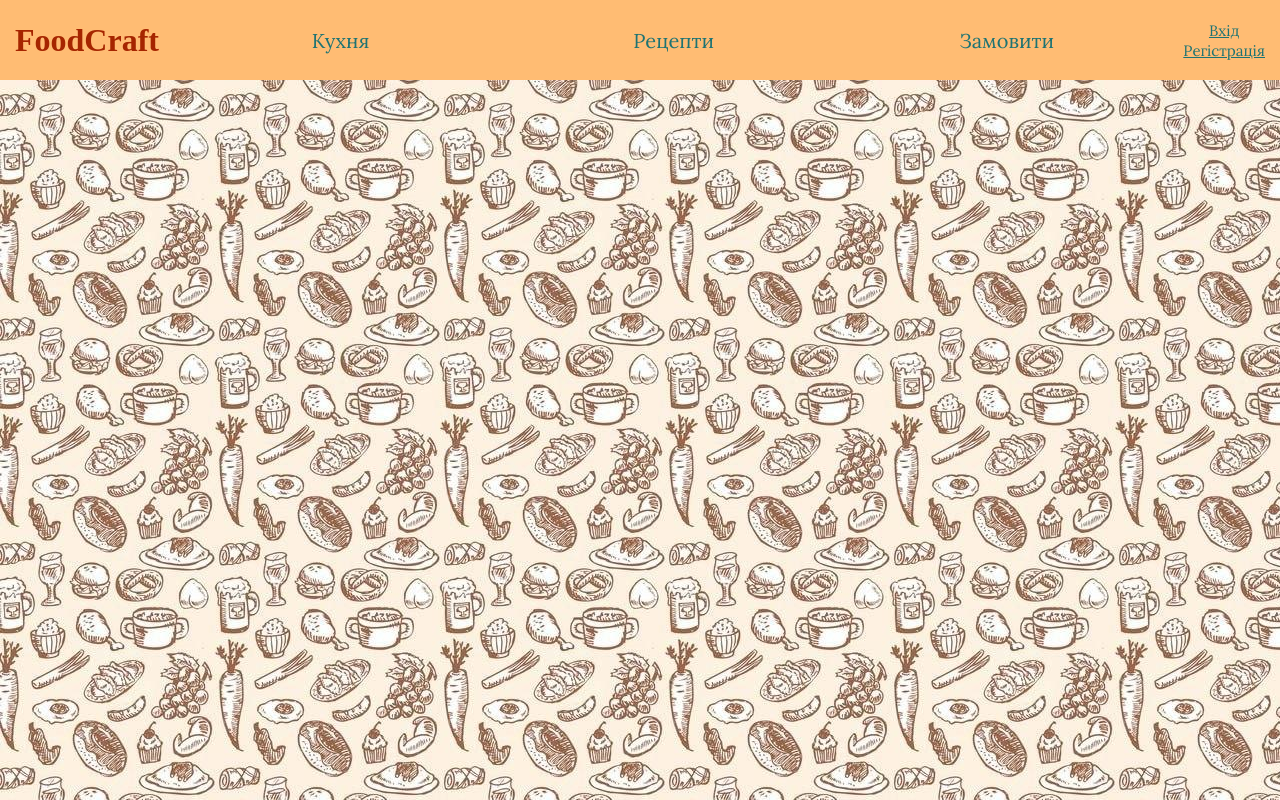
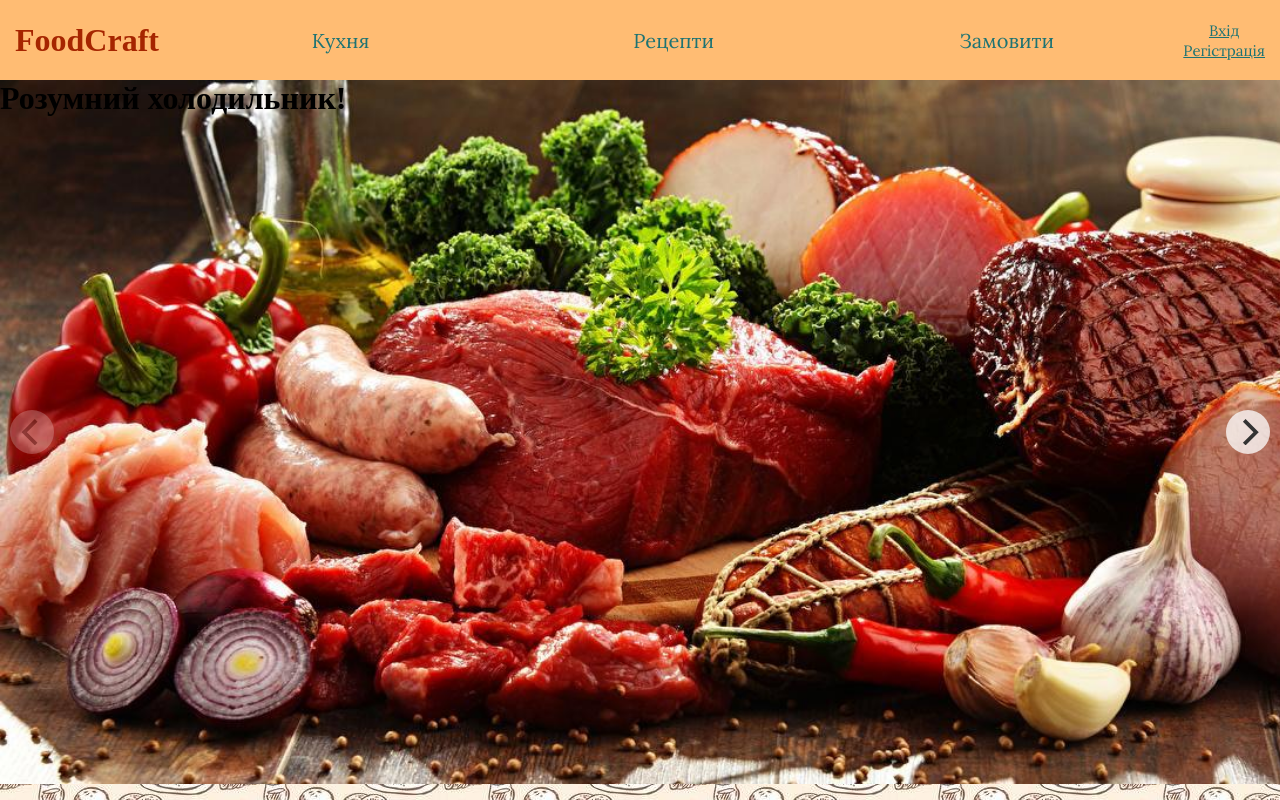
Before and after one commit to lanalobster/FoodCrafter, a PHP site: page / in a window 1280 px wide. Run offline with PHP 8.4, Linux system fonts and the light colour scheme; some web fonts are replaced.

Commit message:
Added slider

```diff
--- a/index.html
+++ b/index.html
@@ -6,6 +6,7 @@
     <link rel="stylesheet" type="text/css" href="style.css">
     <link href="https://fonts.googleapis.com/css?family=Headland+One&display=swap" rel="stylesheet">
     <link href="https://fonts.googleapis.com/css?family=Lora&display=swap" rel="stylesheet">
+    <link rel="stylesheet" href="https://unpkg.com/flickity@2/dist/flickity.min.css">
 </head>
 <body>
     <div id="block-body">
@@ -29,6 +30,38 @@
                 <p><a href="">Регістрація</a></p>
             </div>
         </header>
+        <div class="main-carousel">
+            <div class="carousel-cell">
+                <div class="cell1">
+                    <h1>Розумний холодильник!</h1>
+                </div>
+            </div>
+            <div class="carousel-cell">
+                <div class="cell2">
+
+                </div>
+            </div>
+            <div class="carousel-cell">
+                <div class="cell3">
+
+                </div>
+            </div>
+        </div>
     </div>
+    <script src="https://unpkg.com/flickity@2/dist/flickity.pkgd.min.js"></script>
+    <script>
+        var elem = document.querySelector('.main-carousel');
+        var flkty = new Flickity( elem, {
+          // options
+          cellAlign: 'left',
+          contain: true
+        });
+
+        // element argument can be a selector string
+        //   for an individual element
+        var flkty = new Flickity( '.main-carousel', {
+          // options
+        });
+    </script>
 </body>
 </html>
--- a/style.css
+++ b/style.css
@@ -5,12 +5,14 @@
 
 body {
     background-image: url(images/backgroung.jpg);
+    overflow-x: hidden;
 }
 
 header {
     width: 100vw;
     height: 80px;
     background-color: #FFBC73;
+   /* background-image: url("images/backgroung-header.jpg");*/
     display: flex;
     justify-content: space-around;
     align-items: center;
@@ -101,3 +103,39 @@ header {
 .block-top-auth a:hover {
     color: #A62500;
 }
+
+.carousel-cell {
+    width: 100vw;
+    height: 88vh;
+    padding: 0;
+}
+
+.carousel-cell img{
+    width: 100vw;
+    height: 88vh;
+}
+
+.cell1 {
+    width: 100vw;
+    height: 88vh;
+    background-image: url("images/slide1.jpg");
+    background-size:cover;
+}
+
+.cell2 {
+    width: 100vw;
+    height: 88vh;
+    background-image: url("images/slide2.jpg");
+    background-size:cover;
+}
+
+.cell3 {
+    width: 100vw;
+    height: 88vh;
+    background-image: url("images/slide3.jpg");
+    background-size:cover;
+}
+
+.flickity-page-dots {
+    display: none;
+}
```
Also changed, not shown: images/backgroung-header.jpg (added), images/slide1.jpg (added), images/slide2.jpg (added), images/slide3.jpg (added).
